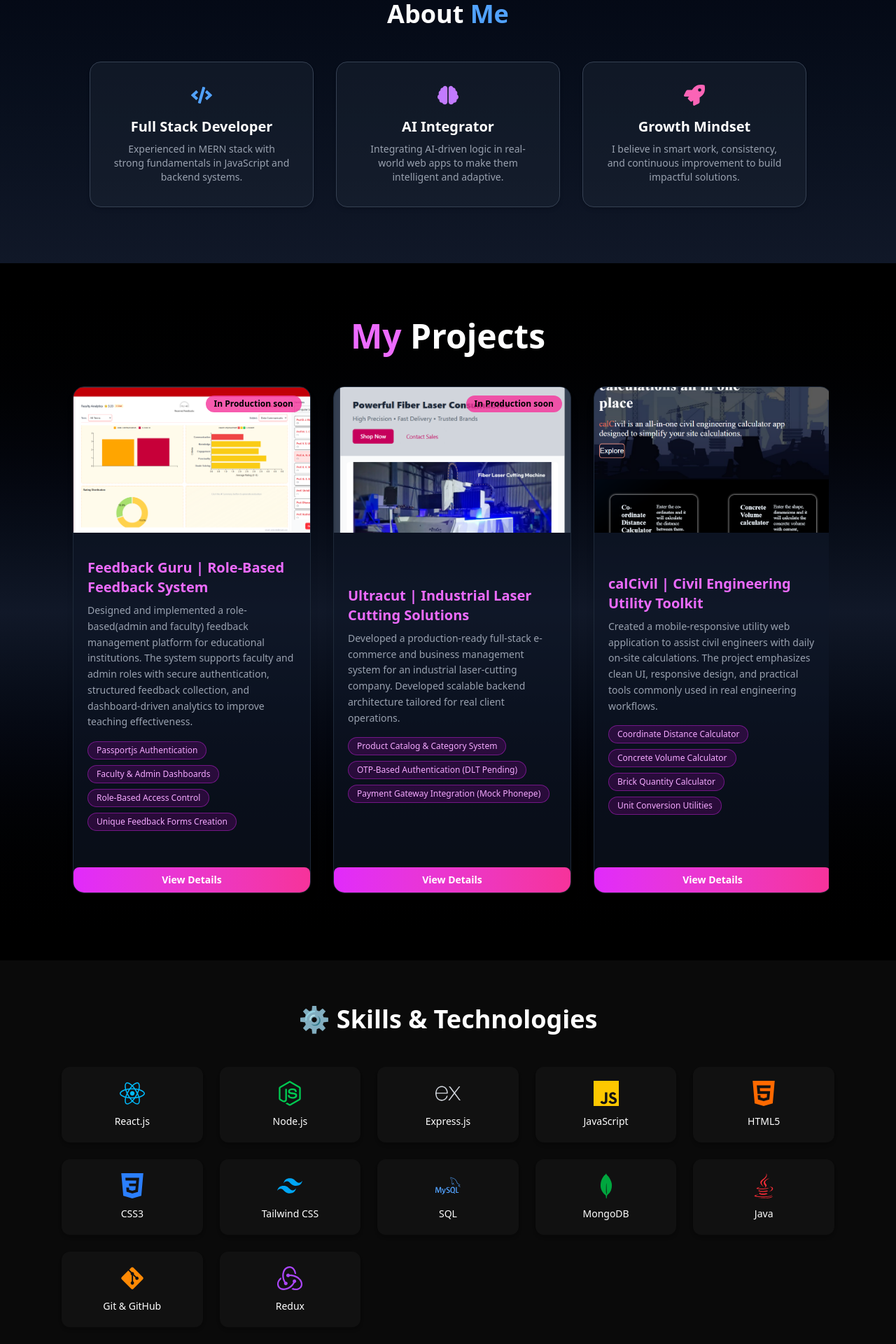
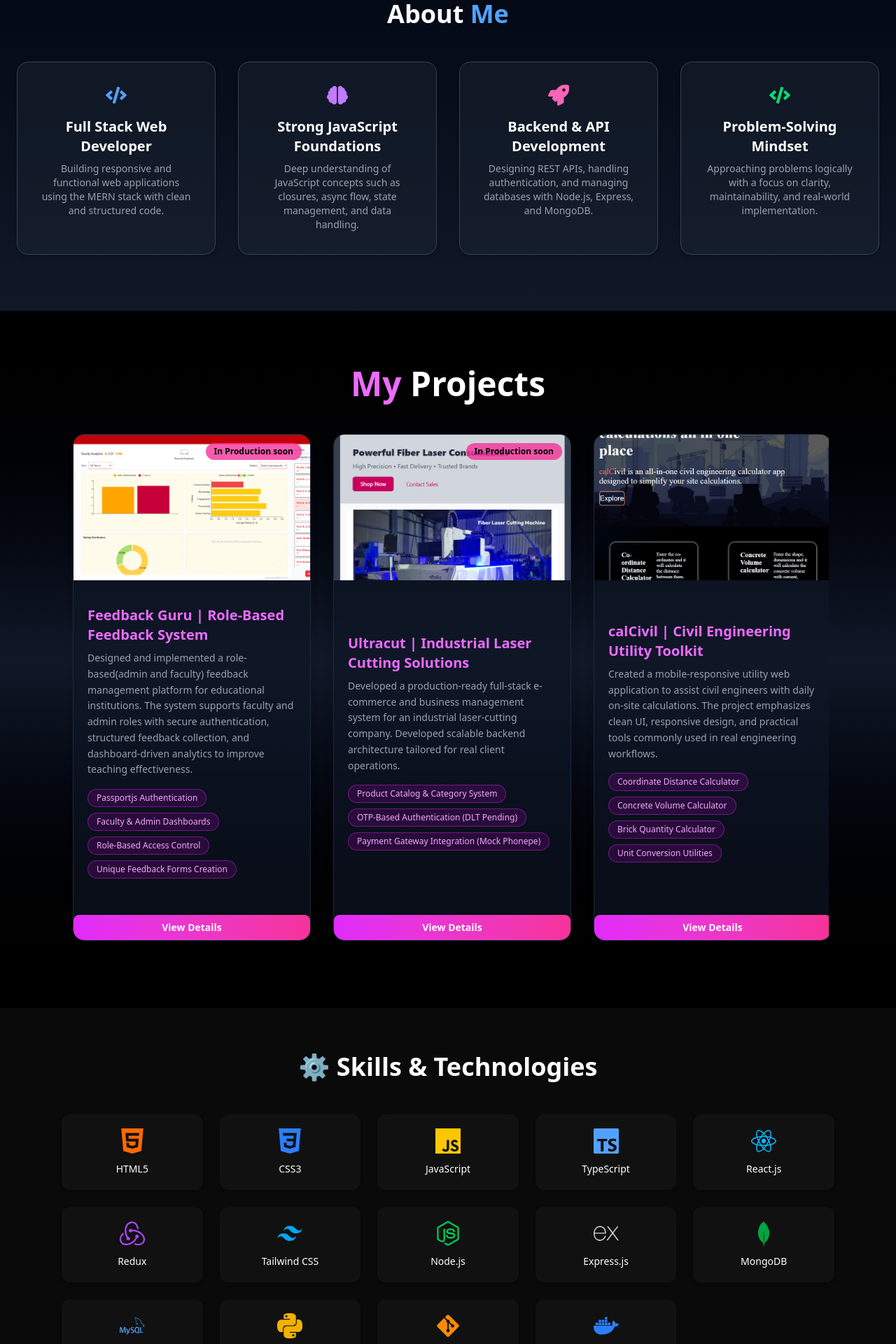
Before and after one commit to PSD24-art/PSD-Portfolio, a React (Vite) app: page / in a window 1280 px wide. Shown: the part 880-2800 px from the top of the page at 70% size. Built offline with nearby package versions, Linux system fonts and the light colour scheme.

Commit message:
updated resume

```diff
--- a/src/components/About.jsx
+++ b/src/components/About.jsx
@@ -15,18 +15,23 @@ const About = () => {
   const cards = [
     {
       icon: <FaCode className="text-3xl text-blue-400" />,
-      title: "Full Stack Developer",
-      desc: "Experienced in MERN stack with strong fundamentals in JavaScript and backend systems.",
+      title: "Full Stack Web Developer",
+      desc: "Building responsive and functional web applications using the MERN stack with clean and structured code.",
     },
     {
       icon: <FaBrain className="text-3xl text-purple-400" />,
-      title: "AI Integrator",
-      desc: "Integrating AI-driven logic in real-world web apps to make them intelligent and adaptive.",
+      title: "Strong JavaScript Foundations",
+      desc: "Deep understanding of JavaScript concepts such as closures, async flow, state management, and data handling.",
     },
     {
       icon: <FaRocket className="text-3xl text-pink-400" />,
-      title: "Growth Mindset",
-      desc: "I believe in smart work, consistency, and continuous improvement to build impactful solutions.",
+      title: "Backend & API Development",
+      desc: "Designing REST APIs, handling authentication, and managing databases with Node.js, Express, and MongoDB.",
+    },
+    {
+      icon: <FaCode className="text-3xl text-green-400" />,
+      title: "Problem-Solving Mindset",
+      desc: "Approaching problems logically with a focus on clarity, maintainability, and real-world implementation.",
     },
   ];
 
@@ -44,7 +49,7 @@ const About = () => {
         About <span className="text-blue-400">Me</span>
       </motion.h2>
 
-      <div className="max-w-5xl mx-auto grid md:grid-cols-3 gap-8">
+      <div className="max-w-7xl mx-auto grid md:grid-cols-4 gap-8">
         {cards.map((card, i) => (
           <motion.div
             key={i}
--- a/src/components/Hero.jsx
+++ b/src/components/Hero.jsx
@@ -92,7 +92,7 @@ export default function Hero() {
             </a>
 
             <a
-              href="/Resume_Prathamesh.pdf"
+              href="/Resume-Prathamesh.pdf"
               download
               className="px-6 py-3 rounded-lg
                          border border-yellow-400 text-yellow-300
--- a/src/components/Skills.jsx
+++ b/src/components/Skills.jsx
@@ -1,33 +1,43 @@
 import React from "react";
 import { motion } from "framer-motion";
-import { FaReact, FaNodeJs, FaJava, FaGitAlt, FaDocker } from "react-icons/fa";
+import { FaReact, FaNodeJs, FaGitAlt, FaDocker } from "react-icons/fa";
 import {
   SiJavascript,
+  SiTypescript,
+  SiHtml5,
+  SiCss3,
   SiTailwindcss,
+  SiExpress,
   SiMongodb,
   SiMysql,
-  SiExpress,
   SiRedux,
-  SiKubernetes,
-  SiHtml5,
-  SiCss3,
+  SiPython,
 } from "react-icons/si";
 
 const skills = [
+  // Frontend
+  { name: "HTML5", icon: <SiHtml5 className="text-orange-500" /> },
+  { name: "CSS3", icon: <SiCss3 className="text-blue-500" /> },
+  { name: "JavaScript", icon: <SiJavascript className="text-yellow-400" /> },
+  { name: "TypeScript", icon: <SiTypescript className="text-blue-400" /> },
   { name: "React.js", icon: <FaReact className="text-sky-400" /> },
+  { name: "Redux", icon: <SiRedux className="text-purple-500" /> },
+  { name: "Tailwind CSS", icon: <SiTailwindcss className="text-sky-500" /> },
+
+  // Backend
   { name: "Node.js", icon: <FaNodeJs className="text-green-500" /> },
   { name: "Express.js", icon: <SiExpress className="text-gray-300" /> },
-  { name: "JavaScript", icon: <SiJavascript className="text-yellow-400" /> },
-  { name: "HTML5", icon: <SiHtml5 className="text-orange-500" /> },
-  { name: "CSS3", icon: <SiCss3 className="text-blue-500" /> },
-  { name: "Tailwind CSS", icon: <SiTailwindcss className="text-sky-500" /> },
-  { name: "SQL", icon: <SiMysql className="text-blue-400" /> },
+
+  // Databases
   { name: "MongoDB", icon: <SiMongodb className="text-green-600" /> },
-  { name: "Java", icon: <FaJava className="text-red-500" /> },
+  { name: "SQL (MySQL)", icon: <SiMysql className="text-blue-400" /> },
+
+  // Languages
+  { name: "Python", icon: <SiPython className="text-yellow-500" /> },
+
+  // Tools
   { name: "Git & GitHub", icon: <FaGitAlt className="text-orange-400" /> },
-  { name: "Redux", icon: <SiRedux className="text-purple-500" /> },
-  // { name: "Docker", icon: <FaDocker className="text-blue-600" /> },
-  // { name: "Kubernetes", icon: <SiKubernetes className="text-sky-600" /> },
+  { name: "Docker", icon: <FaDocker className="text-blue-500" /> },
 ];
 
 const Skills = () => {
```
Also changed, not shown: 1 other file (tests, documents, lock files or other folders).
